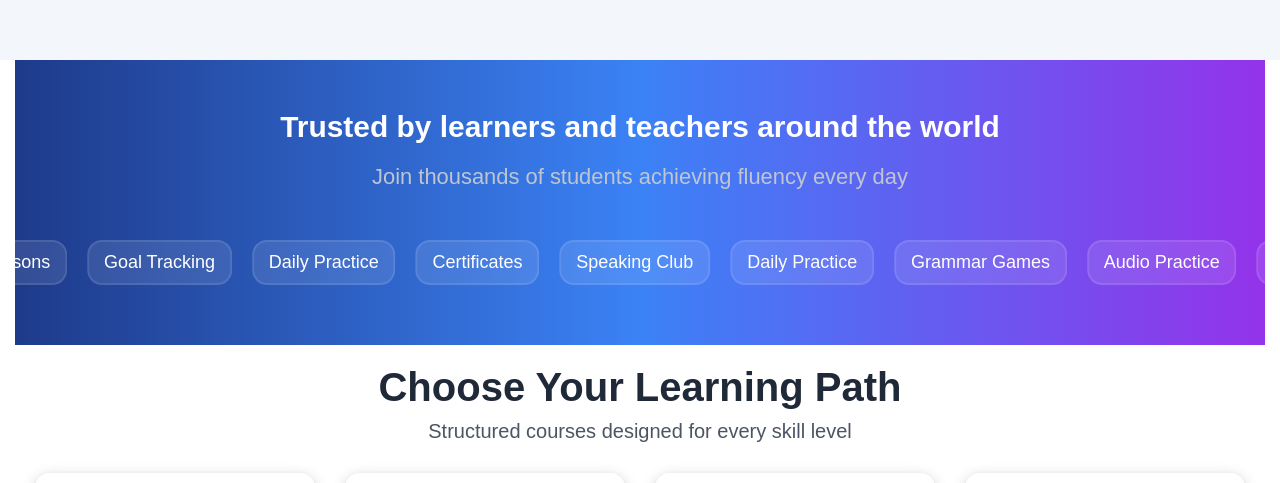
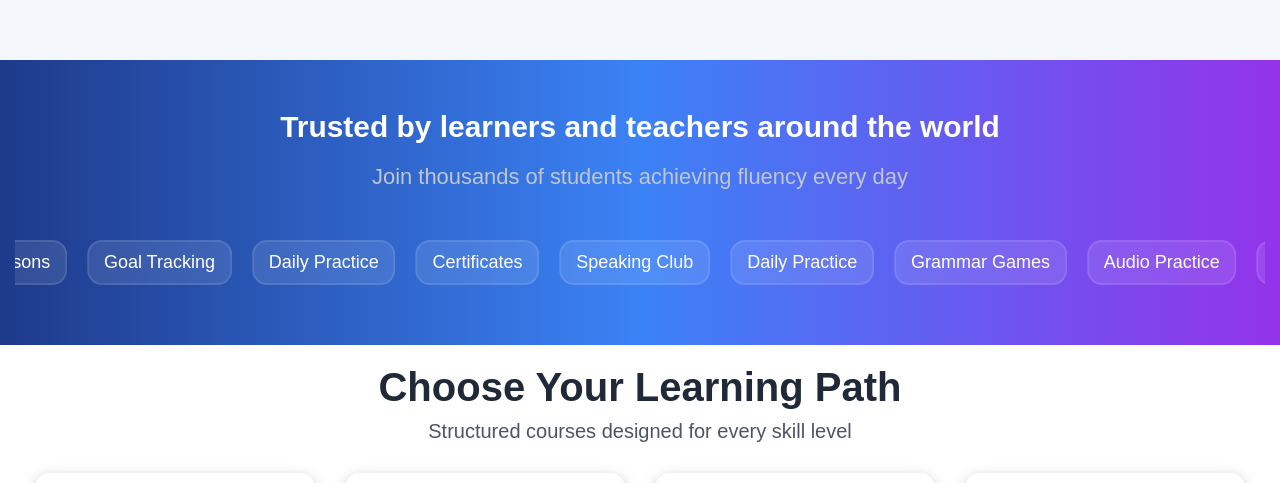
Before and after one commit to Muzaffarfullstack/linguacraft, a React (Vite) app: page / in a window 1280 px wide. Shown: the part 740-1223 px from the top of the page. Built offline with nearby package versions, Linux system fonts and the light colour scheme.

Commit message:
did some changes

```diff
--- a/src/components/MasterEnglish.jsx
+++ b/src/components/MasterEnglish.jsx
@@ -7,7 +7,7 @@ import { useEffect } from "react";
 
 function MasterEnglish() {
   useEffect(() => {
-    Aos.init({ duration: 800, easing: "ease-in-out", once: false });
+    Aos.init({ duration: 800, easing: "ease-in-out", once: true });
   }, []);
 
   return (
--- a/src/components/Trust.css
+++ b/src/components/Trust.css
@@ -1,8 +1,11 @@
+.trust-wrapper {
+  background: linear-gradient(to right, #1e3a8a, #3b82f6, #9333ea);
+  width: 100vw;
+}
+
 .trust-section {
   text-align: center;
   padding: 3.125rem;
-  background: linear-gradient(to right, #1e3a8a, #3b82f6, #9333ea);
-  width: 100vw;
   overflow-x: hidden;
 }
 .trust-text h1 {
--- a/src/components/Trust.jsx
+++ b/src/components/Trust.jsx
@@ -3,6 +3,7 @@ import "../index.css";
 
 function Trust() {
   return (
+    <div className="trust-wrapper">
       <section className="container trust-section">
         <div className="trust-text">
           <h1>Trusted by learners and teachers around the world</h1>
@@ -23,6 +24,7 @@ function Trust() {
           <p>Cultural Exchange</p>
         </div>
       </section>
+    </div>
   );
 }
 
```
Lines whose indentation alone changed are shown as unchanged.
